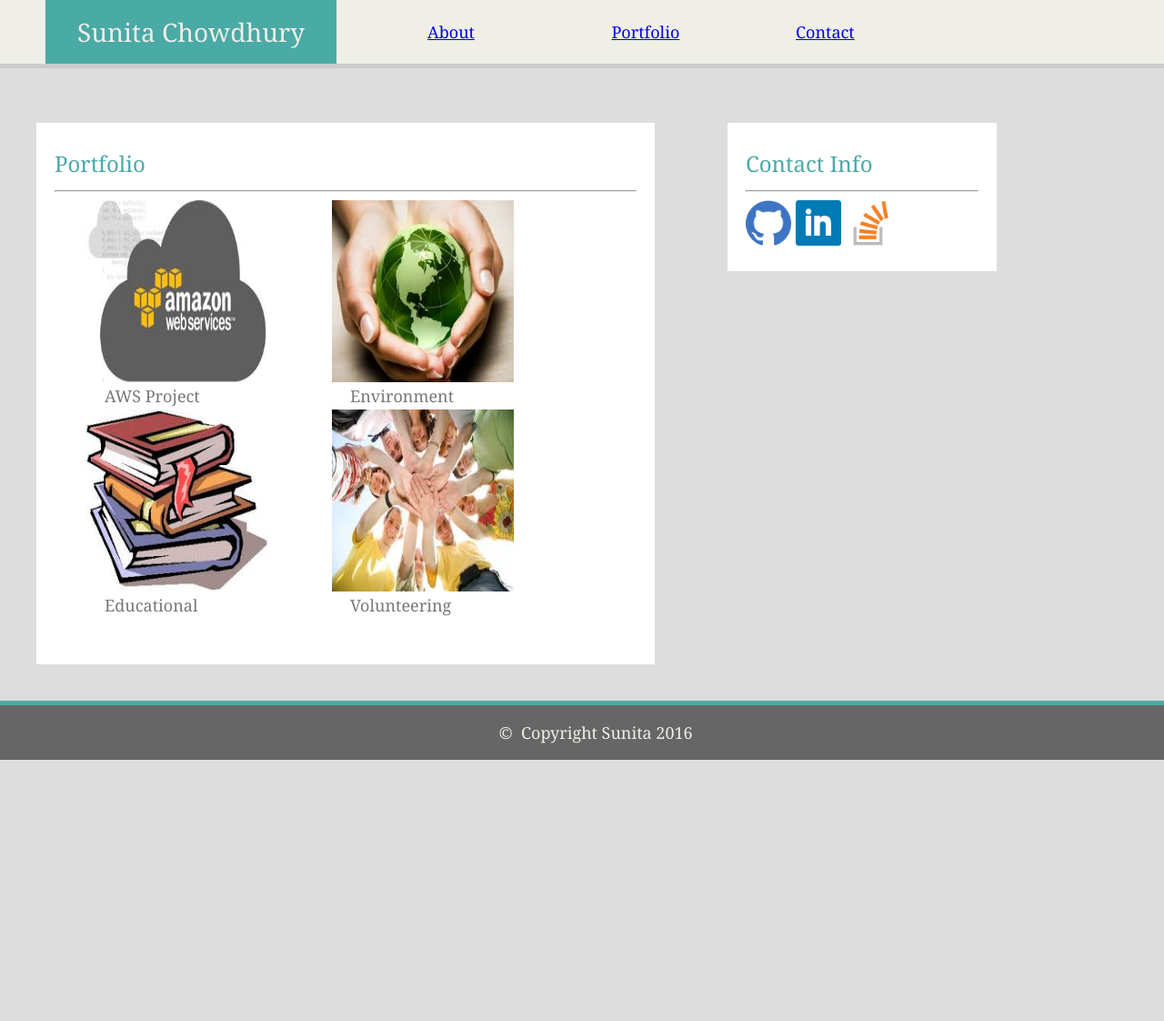
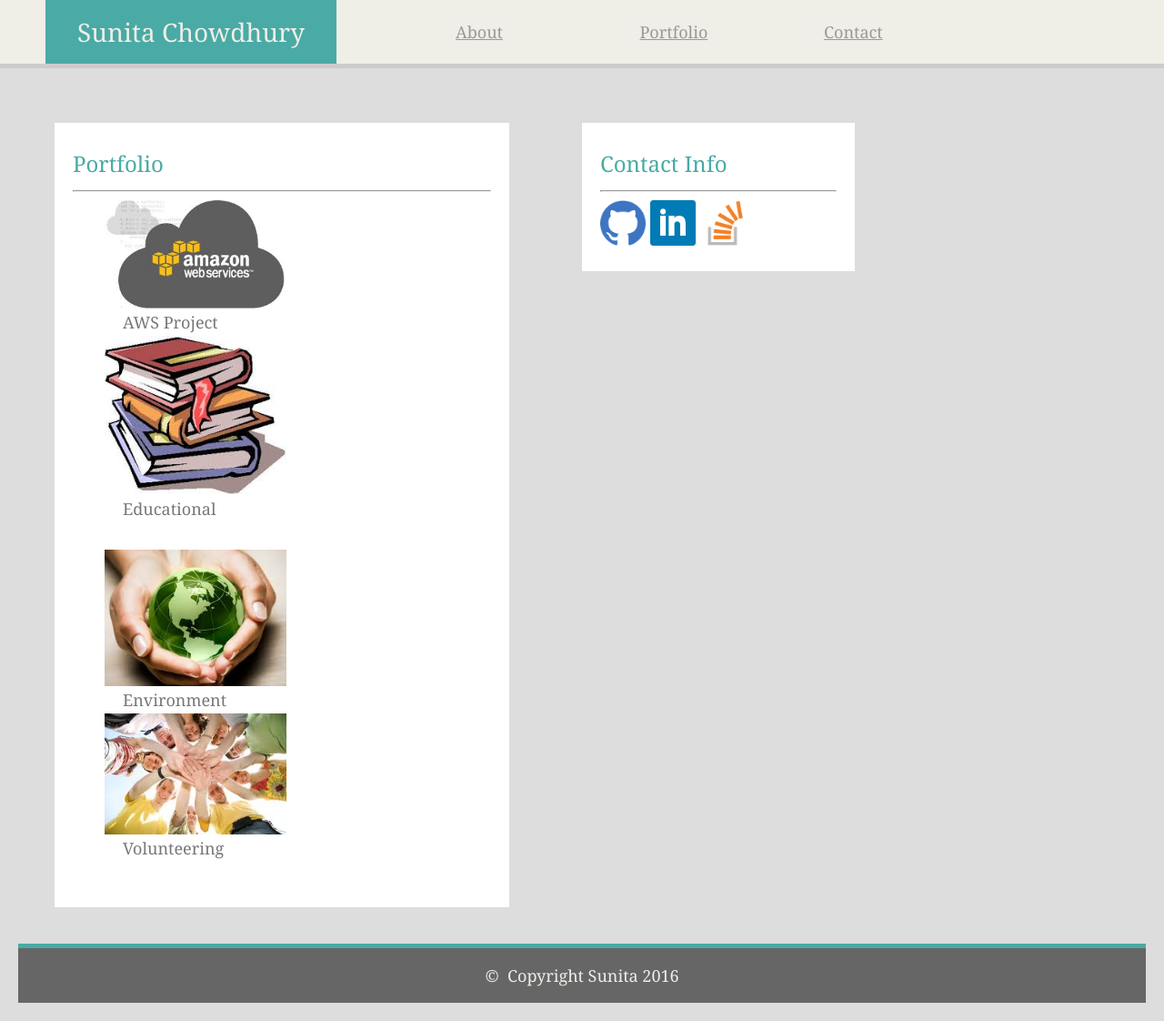
Before and after one commit to smchow/Responsive-Portfolio, a PHP site: page /portfolio.html in a window 1280 px wide. Shown: the whole page at 91% size. Before the commit the page ends 835 px from the top, so only its background shows below. Run offline with PHP 8.4, Linux system fonts and the light colour scheme.

Commit message:
Fixing the nav bar

```diff
--- a/css/style.css
+++ b/css/style.css
@@ -1,3 +1,7 @@
+* {
+    box-sizing: border-box;
+}
+
 body{
 	background-color: #efeee7;
 	margin: 0;
@@ -46,7 +50,12 @@ li {
 p {
 	clear:both;
 }
-
+.nav a {
+    color: #999;
+    margin-left: 15px;
+    border-left: 1px solid #efefef;
+    padding-left: 15px;
+}
 img {
 	align-self: center;
 	height: 50px;
@@ -72,7 +81,7 @@ footer{
     height: 250px;
 }
 .img_lg{
-	height: 200px;
+	height: auto;
 	width: 200px;
 	margin: 0px 10px 0px 10px;
 	display: block;
@@ -110,12 +119,12 @@ footer{
 	padding: 20px;
 }
 .main{
-	width: 50%;
+	width: 500px;
 	background-color: #ffffff;
 	margin:40px;s
 }
 .side{
-	width:20%;
+	width:300px;
 	background-color: #ffffff;
 	margin:40px;
 }
@@ -204,8 +213,16 @@ footer{
         background-color:yellow;
 
     	}*/
+
     	.head1 {
     			display: none;
 				visibility: hidden;
 		}
+        .container {
+            padding:20px;
+            //max-width: 780px;
+        }
+        .main{
+            padding: 20px;
+        }
 	}
```
